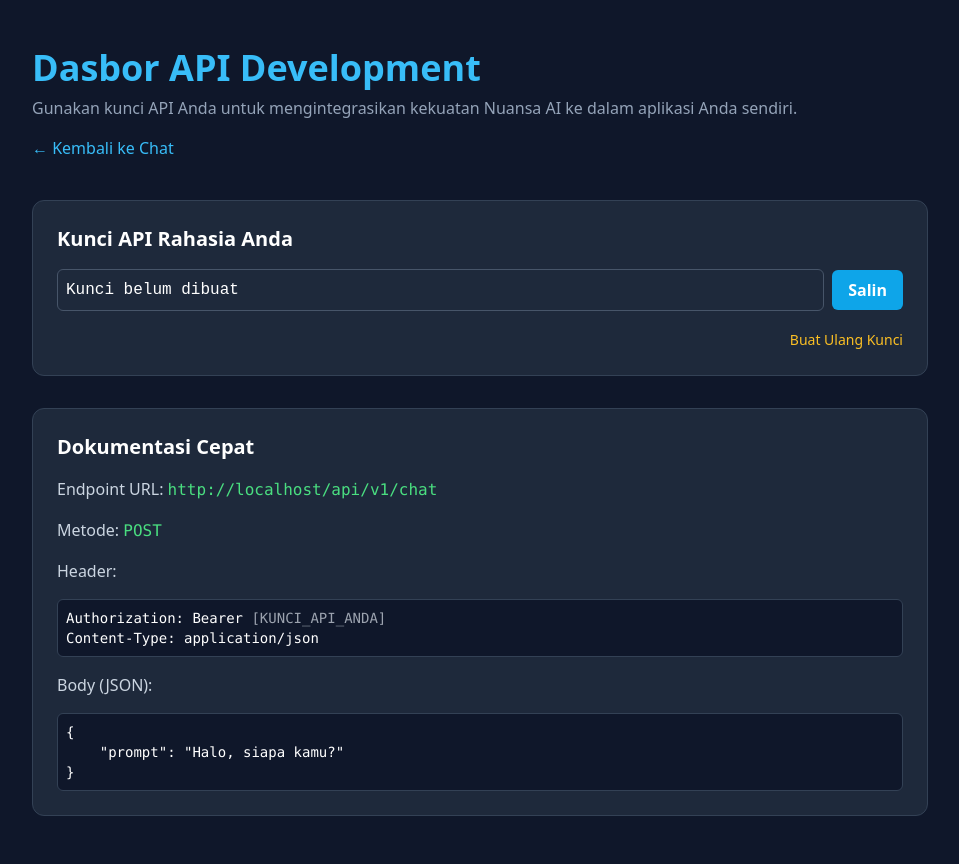
After one commit to amrunkhakim/nuansaAi, a Flask app: page /dashboard in a window 1280 px wide. The commit adds this page. Shown: the whole page, without its empty margins (160-1119 px from the left). Run offline with Flask 3, Linux system fonts and the light colour scheme; a user stored in the database is signed in; some libraries are stand-ins or nearby versions.

Commit message:
Update 3

```diff
--- a/app.py
+++ b/app.py
@@ -1,11 +1,18 @@
 import os
 import json
 import time
+import secrets
+
+# Import library pihak ketiga
 import google.generativeai as genai
-from flask import Flask, render_template, request, Response, session, redirect, url_for
+import midtransclient
+from flask import Flask, render_template, request, Response, session, redirect, url_for, jsonify
 from dotenv import load_dotenv
 from authlib.integrations.flask_client import OAuth
 from PIL import Image
+from flask_sqlalchemy import SQLAlchemy
+
+# --- 1. KONFIGURASI AWAL & INISIALISASI ---
 
 load_dotenv()
 
@@ -14,6 +21,12 @@
 app.config['SESSION_COOKIE_SECURE'] = False
 app.secret_key = os.urandom(24)
 
+# Konfigurasi Database (menggunakan SQLite untuk kemudahan)
+app.config['SQLALCHEMY_DATABASE_URI'] = os.getenv("DATABASE_URL", "sqlite:///app.db")
+app.config['SQLALCHEMY_TRACK_MODIFICATIONS'] = False
+db = SQLAlchemy(app)
+
+# Inisialisasi Klien OAuth (Authlib)
 oauth = OAuth(app)
 google = oauth.register(
     name='google',
@@ -30,10 +43,14 @@
     jwks_uri="https://www.googleapis.com/oauth2/v3/certs"
 )
 
-BASE_USERS_DIR = "users"
-if not os.path.exists(BASE_USERS_DIR):
-    os.makedirs(BASE_USERS_DIR)
+# Inisialisasi Klien Midtrans
+snap = midtransclient.Snap(
+    is_production=False,  # Set True saat sudah live
+    server_key=os.getenv("MIDTRANS_SERVER_KEY"),
+    client_key=os.getenv("MIDTRANS_CLIENT_KEY")
+)
 
+# Inisialisasi Model AI Gemini
 model = None
 try:
     genai.configure(api_key=os.getenv("GEMINI_API_KEY"))
@@ -42,11 +59,29 @@
 except Exception as e:
     print(f"Error saat inisialisasi AI Model: {e}")
 
-# --- Rute Utama & Otentikasi ---
+
+# --- 2. MODEL DATABASE ---
+
+class User(db.Model):
+    id = db.Column(db.String(100), primary_key=True)  # ID dari Google
+    name = db.Column(db.String(100), nullable=False)
+    email = db.Column(db.String(100), unique=True, nullable=False)
+    picture = db.Column(db.String(255))
+    subscription_plan = db.Column(db.String(50), default='Gratis', nullable=False)
+    api_key = db.Column(db.String(255), unique=True, nullable=True)
+
+def generate_api_key():
+    return f"nuansa_{secrets.token_urlsafe(32)}"
+
+
+# --- 3. RUTE APLIKASI ---
+
+# Rute Utama & Otentikasi
 @app.route('/')
 def index():
-    if 'user' in session:
-        return render_template('index.html', user=session.get('user'))
+    if 'user_id' in session:
+        user = User.query.get(session['user_id'])
+        return render_template('index.html', user=user)
     return redirect(url_for('show_login_page'))
 
 @app.route('/login')
@@ -62,28 +97,115 @@
 def auth():
     token = google.authorize_access_token()
     user_info = google.get('userinfo').json()
-    session['user'] = user_info
-    user_dir = os.path.join(BASE_USERS_DIR, user_info['id'])
+
+    # Cari atau buat user baru di database
+    user = User.query.get(user_info['id'])
+    if not user:
+        user = User(
+            id=user_info['id'], name=user_info['name'],
+            email=user_info['email'], picture=user_info['picture']
+        )
+        db.session.add(user)
+    else: # Update info jika berubah (misal, ganti foto profil)
+        user.name = user_info['name']
+        user.picture = user_info['picture']
+    db.session.commit()
+
+    session['user_id'] = user.id
+    # Buat direktori untuk history chat berbasis file
+    user_dir = os.path.join("users", user.id)
     if not os.path.exists(user_dir):
         os.makedirs(user_dir)
     return redirect('/')
 
 @app.route('/logout')
 def logout():
-    session.pop('user', None)
+    session.pop('user_id', None)
     return redirect(url_for('show_login_page'))
 
+# Rute Langganan & Pembayaran
 @app.route('/pricing')
 def pricing():
-    if 'user' not in session:
+    if 'user_id' not in session:
         return redirect(url_for('show_login_page'))
-    return render_template('pricing.html', user=session.get('user'))
+    user = User.query.get(session['user_id'])
+    return render_template('pricing.html', user=user, client_key=os.getenv("MIDTRANS_CLIENT_KEY"))
 
-# --- Fungsi Helper & API Chat ---
+@app.route('/create_transaction', methods=['POST'])
+def create_transaction():
+    if 'user_id' not in session:
+        return jsonify({"error": "Pengguna tidak login"}), 401
+
+    user = User.query.get(session['user_id'])
+    order_id = f"NUANSA-PRO-{user.id}-{int(time.time())}"
+
+    transaction_params = {
+        'transaction_details': {'order_id': order_id, 'gross_amount': 100000},
+        'customer_details': {'first_name': user.name.split(' ')[0], 'email': user.email}
+    }
+    try:
+        transaction = snap.create_transaction(transaction_params)
+        return jsonify({'token': transaction['token']})
+    except Exception as e:
+        app.logger.error(f"Gagal membuat transaksi Midtrans: {e}")
+        return jsonify({"error": "Gagal membuat transaksi dengan Midtrans."}), 500
+
+@app.route('/payment_notification', methods=['POST'])
+def payment_notification():
+    notification_data = request.json
+    order_id = notification_data.get('order_id')
+    if not order_id: return "Notifikasi tidak valid", 400
+
+    try:
+        status_response = snap.transactions.status(order_id)
+        transaction_status = status_response.get('transaction_status')
+        fraud_status = status_response.get('fraud_status')
+
+        if transaction_status == 'settlement' and fraud_status == 'accept':
+            user_id_from_order = order_id.split('-')[2]
+            user = User.query.get(user_id_from_order)
+            if user:
+                user.subscription_plan = 'Pro'
+                if not user.api_key:
+                    user.api_key = generate_api_key()
+                db.session.commit()
+                print(f"Pengguna {user.email} telah diupgrade ke Pro.")
+        return "Notifikasi diproses.", 200
+    except Exception as e:
+        print(f"Error memproses notifikasi: {e}")
+        return "Error", 500
+# Di app.py, di antara rute-rute lain
+
+@app.route('/dashboard')
+def dashboard():
+    # Pastikan pengguna sudah login
+    if 'user_id' not in session:
+        return redirect(url_for('show_login_page'))
+
+    user = User.query.get(session['user_id'])
+
+    # [PENTING] Lindungi halaman ini hanya untuk pengguna Pro
+    if user.subscription_plan != 'Pro':
+        return redirect(url_for('pricing'))
+
+    return render_template('dashboard.html', user=user)
+
+@app.route('/regenerate_api_key', methods=['POST'])
+def regenerate_api_key():
+    if 'user_id' not in session:
+        return redirect(url_for('show_login_page'))
+
+    user = User.query.get(session['user_id'])
+    if user and user.subscription_plan == 'Pro':
+        # Buat kunci baru dan simpan ke database
+        user.api_key = generate_api_key()
+        db.session.commit()
+
+    return redirect(url_for('dashboard'))
+# Rute untuk Chat
 def get_user_conversations_dir():
-    if 'user' in session:
-        user_id = session['user']['id']
-        return os.path.join(BASE_USERS_DIR, user_id)
+    if 'user_id' in session:
+        return os.path.join("users", session['user_id'])
     return None
 
 def get_conversation_title(file_path):
@@ -101,9 +223,9 @@
 
 @app.route('/get_conversations')
 def get_conversations():
-    if 'user' not in session: return Response("Unauthorized", status=401)
+    if 'user_id' not in session: return Response("Unauthorized", status=401)
     user_dir = get_user_conversations_dir()
-    if not user_dir or not os.path.exists(user_dir): return Response(json.dumps([]), mimetype='application/json')
+    if not user_dir or not os.path.exists(user_dir): return jsonify([])
 
     files = sorted(os.listdir(user_dir), reverse=True)
     conversations = []
@@ -112,90 +234,71 @@
             conversation_id = filename[:-5]
             title = get_conversation_title(os.path.join(user_dir, filename))
             conversations.append({'id': conversation_id, 'title': title})
-    return Response(json.dumps(conversations), mimetype='application/json')
+    return jsonify(conversations)
 
 @app.route('/get_history/<conversation_id>')
 def get_history(conversation_id):
-    if 'user' not in session: return Response("Unauthorized", status=401)
+    if 'user_id' not in session: return Response("Unauthorized", status=401)
     user_dir = get_user_conversations_dir()
     filepath = os.path.join(user_dir, f"{conversation_id}.json")
     if os.path.exists(filepath):
         with open(filepath, 'r', encoding='utf-8') as f:
             history = json.load(f)
-            history_to_show = history[2:] if len(history) > 2 else []
-            return Response(json.dumps(history_to_show), mimetype='application/json')
-    return Response(json.dumps([]), mimetype='application/json')
+            return jsonify(history[2:] if len(history) > 2 else [])
+    return jsonify([])
 
 @app.route('/new_chat', methods=['POST'])
 def new_chat():
-    if 'user' not in session: return Response("Unauthorized", status=401)
+    if 'user_id' not in session: return Response("Unauthorized", status=401)
     conversation_id = str(int(time.time()))
-    return Response(json.dumps({'conversation_id': conversation_id}), mimetype='application/json')
+    return jsonify({'conversation_id': conversation_id})
 
 @app.route('/chat', methods=['POST'])
 def chat():
-    if 'user' not in session: return Response("Unauthorized", status=401)
+    if 'user_id' not in session: return Response("Unauthorized", status=401)
     if not model: return Response("Model AI tidak terinisialisasi.", status=500)
 
     user_message = request.form.get('message')
     conversation_id = request.form.get('conversation_id')
     image_file = request.files.get('image')
-
-    # [PENGEMBANGAN] Ambil pengaturan temperatur dari frontend
     temperature_str = request.form.get('temperature', '0.7')
     try:
-        # Batasi nilai temperature antara 0.0 dan 1.0
         temperature = max(0.0, min(1.0, float(temperature_str)))
     except (ValueError, TypeError):
-        temperature = 0.7 # Nilai default jika input tidak valid
-
-    if not user_message and not image_file: return Response("Pesan atau gambar tidak boleh kosong", status=400)
-    if not conversation_id: return Response("Conversation ID tidak ditemukan", status=400)
+        temperature = 0.7
 
     user_dir = get_user_conversations_dir()
     filepath = os.path.join(user_dir, f"{conversation_id}.json")
     history = []
 
     if os.path.exists(filepath):
-        with open(filepath, 'r', encoding='utf-8') as f:
-            try:
+        try:
+            with open(filepath, 'r', encoding='utf-8') as f:
                 history = json.load(f)
-            except json.JSONDecodeError: history = []
+        except json.JSONDecodeError:
+            history = []
 
     if not history:
         history.extend([
-            {'role': 'user', 'parts': ['Penting: Kamu harus selalu membalas setiap pertanyaan dalam Bahasa Indonesia, tanpa kecuali.']},
-            {'role': 'model', 'parts': ['Tentu, saya paham. Saya akan selalu membalas dalam Bahasa Indonesia.']}
+            {'role': 'user', 'parts': ['Penting: Kamu harus selalu membalas dalam Bahasa Indonesia.']},
+            {'role': 'model', 'parts': ['Tentu, saya paham. Saya akan membalas dalam Bahasa Indonesia.']}
         ])
 
     try:
-        contents = []
-        prompt_for_history = user_message
-        if image_file:
-            img = Image.open(image_file.stream)
-            contents.append(img)
-        if user_message:
-            contents.append(user_message)
+        contents, prompt_for_history = [], user_message
+        if image_file: contents.append(Image.open(image_file.stream))
+        if user_message: contents.append(user_message)
         if image_file and not user_message:
             default_prompt = "Jelaskan gambar ini secara detail."
             contents.append(default_prompt)
             prompt_for_history = default_prompt
 
-        # [PENGEMBANGAN] Buat konfigurasi generasi untuk model
-        generation_config = genai.types.GenerationConfig(
-            temperature=temperature
-        )
+        generation_config = genai.types.GenerationConfig(temperature=temperature)
 
         def stream_response_generator():
             full_response_text = ""
             chat_session = model.start_chat(history=history)
-
-            # [PENGEMBANGAN] Gunakan generation_config saat mengirim pesan
-            response_stream = chat_session.send_message(
-                contents,
-                stream=True,
-                generation_config=generation_config
-            )
+            response_stream = chat_session.send_message(contents, stream=True, generation_config=generation_config)
 
             for chunk in response_stream:
                 if chunk.text:
@@ -208,10 +311,14 @@
                 json.dump(history, f, indent=2, ensure_ascii=False)
 
         return Response(stream_response_generator(), mimetype='text/plain')
-
     except Exception as e:
         app.logger.error(f"Error saat streaming chat: {e}")
         return Response(f"Terjadi kesalahan: {e}", status=500)
 
+
+# --- 4. MENJALANKAN APLIKASI ---
+
 if __name__ == '__main__':
+    with app.app_context():
+        db.create_all()  # Membuat file database dan tabel jika belum ada
     app.run(host='0.0.0.0', port=5000, debug=True)
--- /dev/null
+++ b/templates/dashboard.html
@@ -0,0 +1,64 @@
+<!DOCTYPE html>
+<html lang="id">
+<head>
+    <meta charset="UTF-8">
+    <meta name="viewport" content="width=device-width, initial-scale=1.0">
+    <title>Dasbor API - Nuansa Ai Agent</title>
+    <script src="https://cdn.tailwindcss.com"></script>
+    <style>
+        .api-key-input { background-color: #1e293b; font-family: 'Courier New', Courier, monospace; }
+        .code-block { background-color: #0f172a; border: 1px solid #334155; }
+    </style>
+</head>
+<body class="bg-slate-900 text-white font-sans min-h-screen">
+    <div class="container mx-auto px-4 py-12">
+
+        <header class="max-w-4xl mx-auto mb-10">
+            <h1 class="text-4xl font-bold text-sky-400">Dasbor API Development</h1>
+            <p class="text-slate-400 mt-2">Gunakan kunci API Anda untuk mengintegrasikan kekuatan Nuansa AI ke dalam aplikasi Anda sendiri.</p>
+            <a href="{{ url_for('index') }}" class="text-sky-400 hover:text-sky-300 mt-4 inline-block">&larr; Kembali ke Chat</a>
+        </header>
+
+        <div class="max-w-4xl mx-auto space-y-8">
+            <div class="bg-slate-800 border border-slate-700 rounded-xl p-6">
+                <h2 class="text-xl font-semibold mb-4">Kunci API Rahasia Anda</h2>
+                <div class="flex items-center gap-2">
+                    <input id="api-key-input" type="text" class="api-key-input w-full p-2 rounded-md border border-slate-600" value="{{ user.api_key or 'Kunci belum dibuat' }}" readonly>
+                    <button id="copy-key-btn" class="bg-sky-500 font-semibold py-2 px-4 rounded-md hover:bg-sky-600 transition">Salin</button>
+                </div>
+                <div class="mt-4 flex justify-end">
+                    <form action="{{ url_for('regenerate_api_key') }}" method="POST" onsubmit="return confirm('Apakah Anda yakin? Kunci API lama Anda akan segera tidak valid.');">
+                        <button type="submit" class="text-sm text-amber-400 hover:text-amber-300">Buat Ulang Kunci</button>
+                    </form>
+                </div>
+            </div>
+
+            <div class="bg-slate-800 border border-slate-700 rounded-xl p-6">
+                <h2 class="text-xl font-semibold mb-4">Dokumentasi Cepat</h2>
+                <div class="space-y-4">
+                    <p><strong class="font-medium text-slate-300">Endpoint URL:</strong> <code class="text-green-400">{{ request.url_root }}api/v1/chat</code></p>
+                    <p><strong class="font-medium text-slate-300">Metode:</strong> <code class="text-green-400">POST</code></p>
+                    <p><strong class="font-medium text-slate-300">Header:</strong></p>
+                    <div class="code-block p-2 rounded-md text-sm"><code>Authorization: Bearer <span class="text-gray-400">[KUNCI_API_ANDA]</span></code><br><code>Content-Type: application/json</code></div>
+                    <p><strong class="font-medium text-slate-300">Body (JSON):</strong></p>
+                    <div class="code-block p-2 rounded-md text-sm"><pre><code>{
+    "prompt": "Halo, siapa kamu?"
+}</code></pre></div>
+                </div>
+            </div>
+        </div>
+    </div>
+
+    <script>
+        document.getElementById('copy-key-btn').addEventListener('click', function() {
+            const apiKeyInput = document.getElementById('api-key-input');
+            apiKeyInput.select();
+            apiKeyInput.setSelectionRange(0, 99999); // For mobile devices
+            navigator.clipboard.writeText(apiKeyInput.value);
+
+            this.innerText = 'Disalin!';
+            setTimeout(() => { this.innerText = 'Salin'; }, 2000);
+        });
+    </script>
+</body>
+</html>
```
Also changed, not shown: init_db.py (added, +10 -0 lines), set_pro.py (added, +18 -0 lines), templates/index.html (+10 -1 lines), templates/pricing.html (+56 -0 lines), instance/app.db (added).
